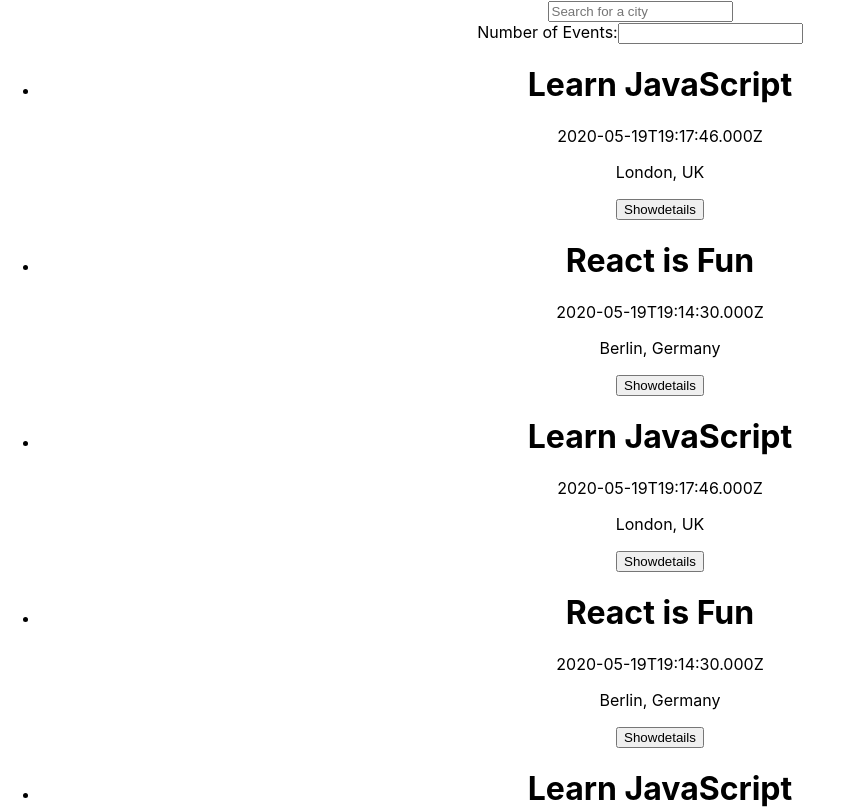
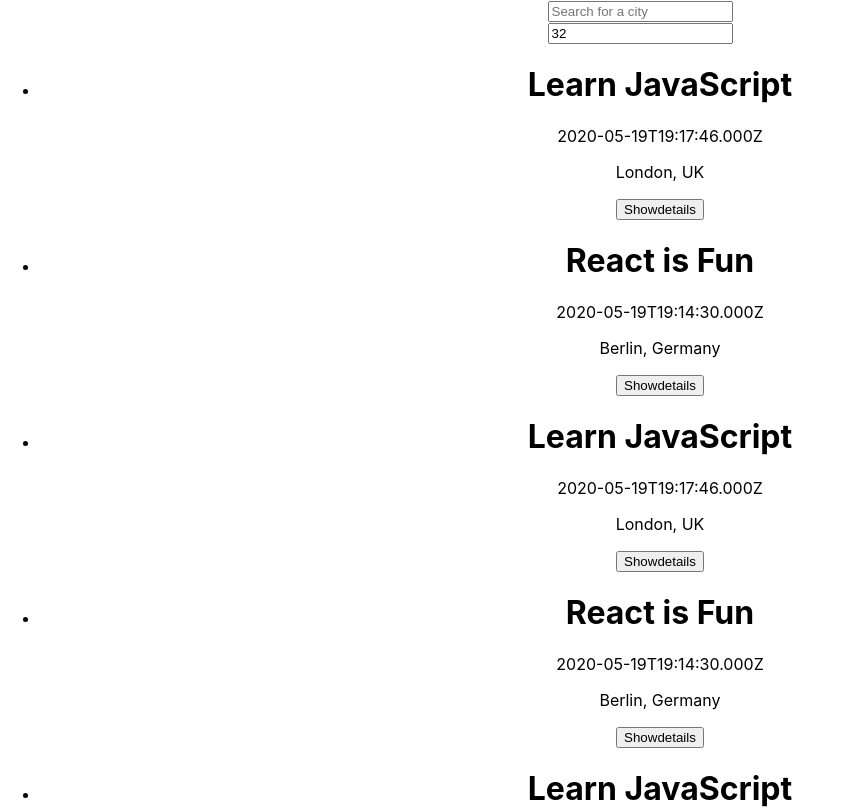
Before and after one commit to marksav85/meet, a React (Create React App) app: page / in a window 1280 px wide. Shown: the top 809 px of the page, without its empty margins (0-843 px from the left). Built offline with nearby package versions, Linux system fonts and the light colour scheme.

Commit message:
add integration test for NoE display

```diff
--- a/src/App.js
+++ b/src/App.js
@@ -13,7 +13,7 @@ const App = () => {
 
   useEffect(() => {
     fetchData();
-  }, [currentCity]);
+  }, [currentCity, currentNOE]);
 
   const fetchData = async () => {
     const allEvents = await getEvents();
@@ -28,7 +28,7 @@ const App = () => {
   return (
     <div className="App">
       <CitySearch allLocations={allLocations} setCurrentCity={setCurrentCity} />
-      <NumberOfEvents />
+      <NumberOfEvents setCurrentNOE={setCurrentNOE} />
       <EventList events={events} />
     </div>
   );
--- a/src/components/NumberOfEvents.js
+++ b/src/components/NumberOfEvents.js
@@ -1,20 +1,12 @@
-import React from "react";
-import { useState } from "react";
-
-const NumberOfEvents = ({ eventsNumber, setEventsNumber }) => {
-  const updateEventsNumber = (e) => {
-    setEventsNumber = e.target.value;
+const NumberOfEvents = ({ setCurrentNOE }) => {
+  const handleInputChange = (e) => {
+    const value = e.target.value;
+    setCurrentNOE(value);
   };
 
   return (
-    <div id="events_number">
-      <label>Number of Events:</label>
-      <input
-        type="text"
-        className="event-number-input"
-        value={eventsNumber}
-        onChange={updateEventsNumber}
-      />
+    <div id="event-number">
+      <input type="text" defaultValue="32" onChange={handleInputChange} />
     </div>
   );
 };
```
Also changed, not shown: 2 other files (tests, documents, lock files or other folders).
